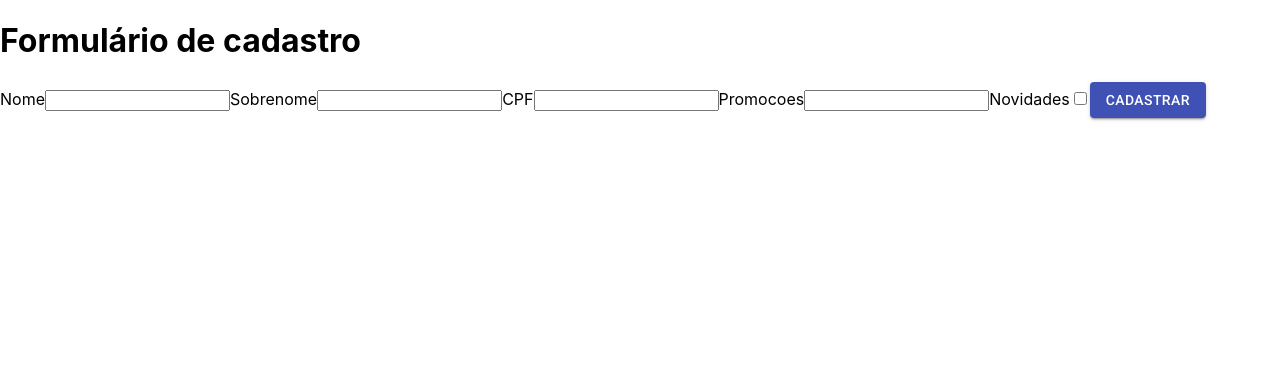
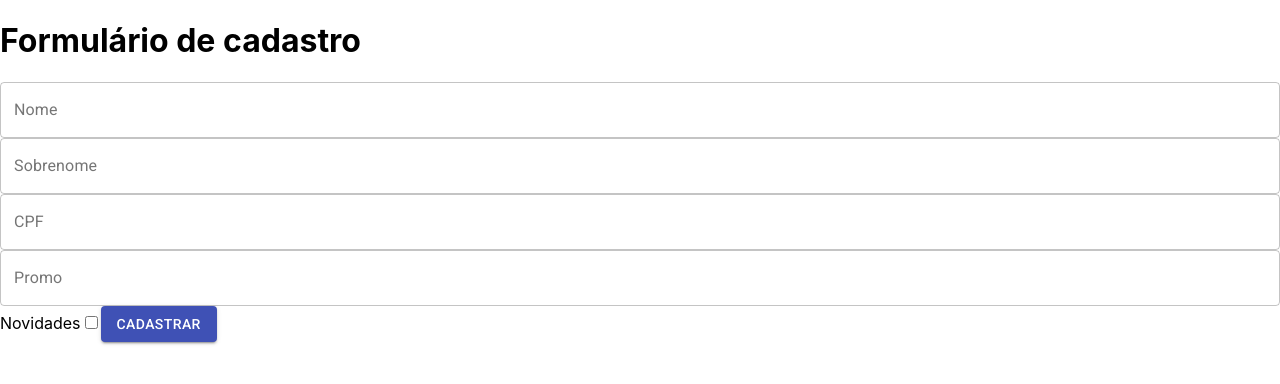
Before and after one commit to gabrielkrneiro/form-project-react, a React (Create React App) app: page / in a window 1280 px wide. Shown: the top 384 px of the page. Built offline with nearby package versions, Linux system fonts and the light colour scheme.

Commit message:
change some inputs in form to use materialUi components

```diff
--- a/src/components/FormularioCadastro/FormularioCadastro.jsx
+++ b/src/components/FormularioCadastro/FormularioCadastro.jsx
@@ -1,26 +1,27 @@
 import React from "react";
 import ReactDOM from "react-dom";
 import Button from "@material-ui/core/Button";
+import { TextField } from "@material-ui/core";
 
 export default function FormularioCadastro() {
   return (
     <form action="">
-      <label htmlFor="nome">Nome</label>
-      <input type="text" name="nome" id="nome" />
+      <TextField id="nome" label="Nome" variant="outlined" fullWidth />
 
-      <label htmlFor="sobrenome">Sobrenome</label>
-      <input type="text" name="sobrenome" id="sobrenome" />
+      <TextField
+        id="sobrenome"
+        label="Sobrenome"
+        variant="outlined"
+        fullWidth
+      />
 
-      <label htmlFor="cpf">CPF</label>
-      <input type="text" name="cpf" id="cpf" />
+      <TextField id="cpf" label="CPF" variant="outlined" fullWidth />
 
-      <label htmlFor="promo">Promocoes</label>
-      <input type="text" name="promo" id="promo" />
+      <TextField id="promo" label="Promo" variant="outlined" fullWidth />
 
       <label htmlFor="novidades">Novidades</label>
       <input type="checkbox" name="novidades" id="novidades" />
 
-      {/* <button type="submit">Cadastrar</button> */}
       <Button variant="contained" color="primary" type="submit">
         Cadastrar
       </Button>
```
